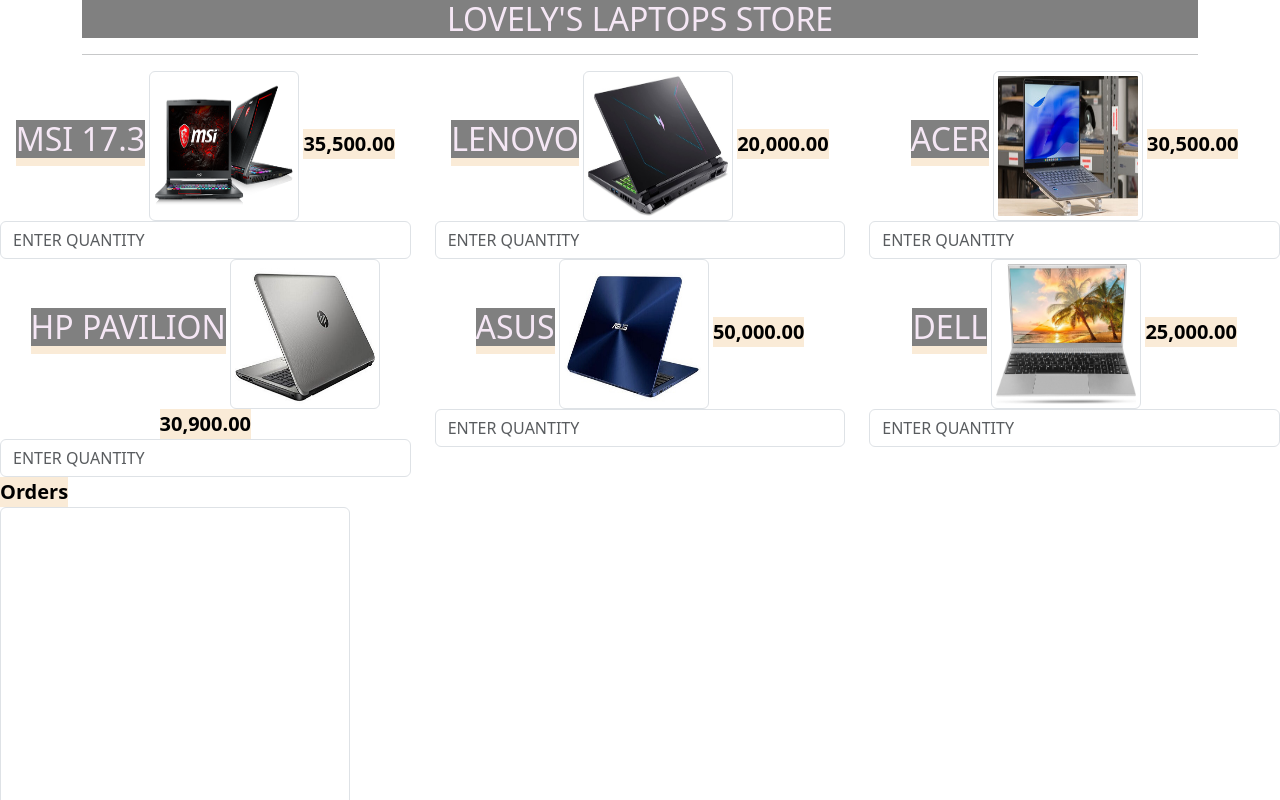
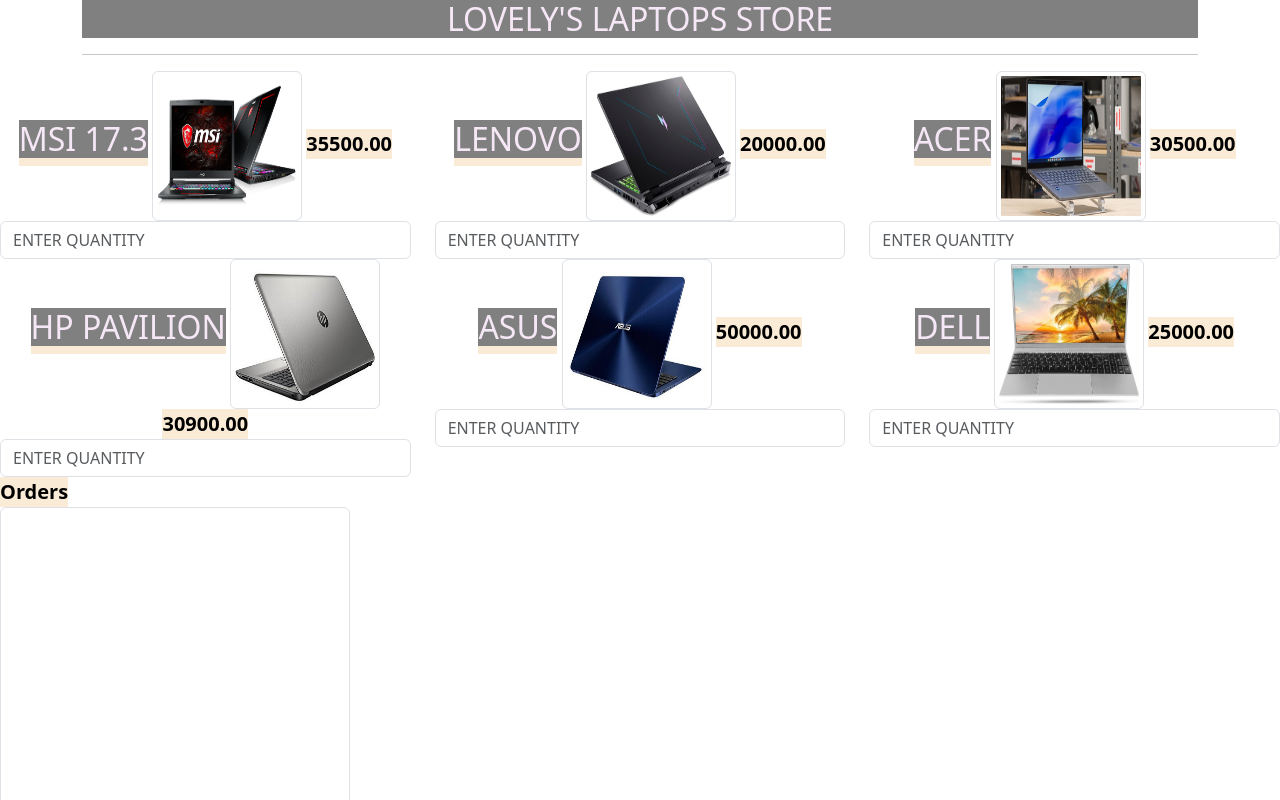
Before and after one commit to laurellovely/laurellovely.store.github.io, a plain HTML site: page index.html in a window 1280 px wide. Shown: the top 800 px of the page. Drawn offline with nearby package versions, Linux system fonts and the light colour scheme.

Commit message:
Update index.html

```diff
--- a/index.html
+++ b/index.html
@@ -38,42 +38,42 @@
         <div class="col-4 text-center">
             <label id="product1"><h2>MSI 17.3</h2></label>
             <img src="main.webp" class="img-thumbnail" style="width:150px; height:150px;" />
-            <label for="product1" id="price1">35,500.00</label>
+            <label for="product1" id="price1">35500.00</label>
             <input type="number" class="form-control" id="qty1" placeholder="ENTER QUANTITY"/>
         </div>
 
         <div class="col-4 text-center">
             <label id="product2"><h2>LENOVO</h2></label>
             <img src="main-2.jpg" class="img-thumbnail" style="width:150px; height:150px;" />
-            <label for="product2" id="price2">20,000.00</label>
+            <label for="product2" id="price2">20000.00</label>
             <input type="number" class="form-control" id="qty2" placeholder="ENTER QUANTITY"/>
         </div>
 
         <div class="col-4 text-center">
             <label id="product3"><h2>ACER</h2></label>
             <img src="design.jpg" class="img-thumbnail" style="width:150px; height:150px;" />
-            <label for="product3" id="price3">30,500.00</label>
+            <label for="product3" id="price3">30500.00</label>
             <input type="number" class="form-control" id="qty3" placeholder="ENTER QUANTITY"/>
         </div>
 
         <div class="col-4 text-center">
             <label id="product4"><h2>HP PAVILION</h2></label>
             <img src="brands2.jpg" class="img-thumbnail" style="width:150px; height:150px;" />
-            <label for="product4" id="price4">30,900.00</label>
+            <label for="product4" id="price4">30900.00</label>
             <input type="number" class="form-control" id="qty4" placeholder="ENTER QUANTITY"/>
         </div>
 
         <div class="col-4 text-center">
             <label id="product5"><h2>ASUS</h2></label>
             <img src="top.jpg" class="img-thumbnail" style="width:150px; height:150px;" />
-            <label for="product5" id="price5">50,000.00</label>
+            <label for="product5" id="price5">50000.00</label>
             <input type="number" class="form-control" id="qty5" placeholder="ENTER QUANTITY"/>
         </div>
 
         <div class="col-4 text-center">
             <label id="product6"><h2>DELL</h2></label>
             <img src="3.jpg" class="img-thumbnail" style="width:150px; height:150px;" />
-            <label for="product6" id="price6">25,000.00</label>
+            <label for="product6" id="price6">25000.00</label>
             <input type="number" class="form-control" id="qty6" placeholder="ENTER QUANTITY"/>
         </div>
 
```
